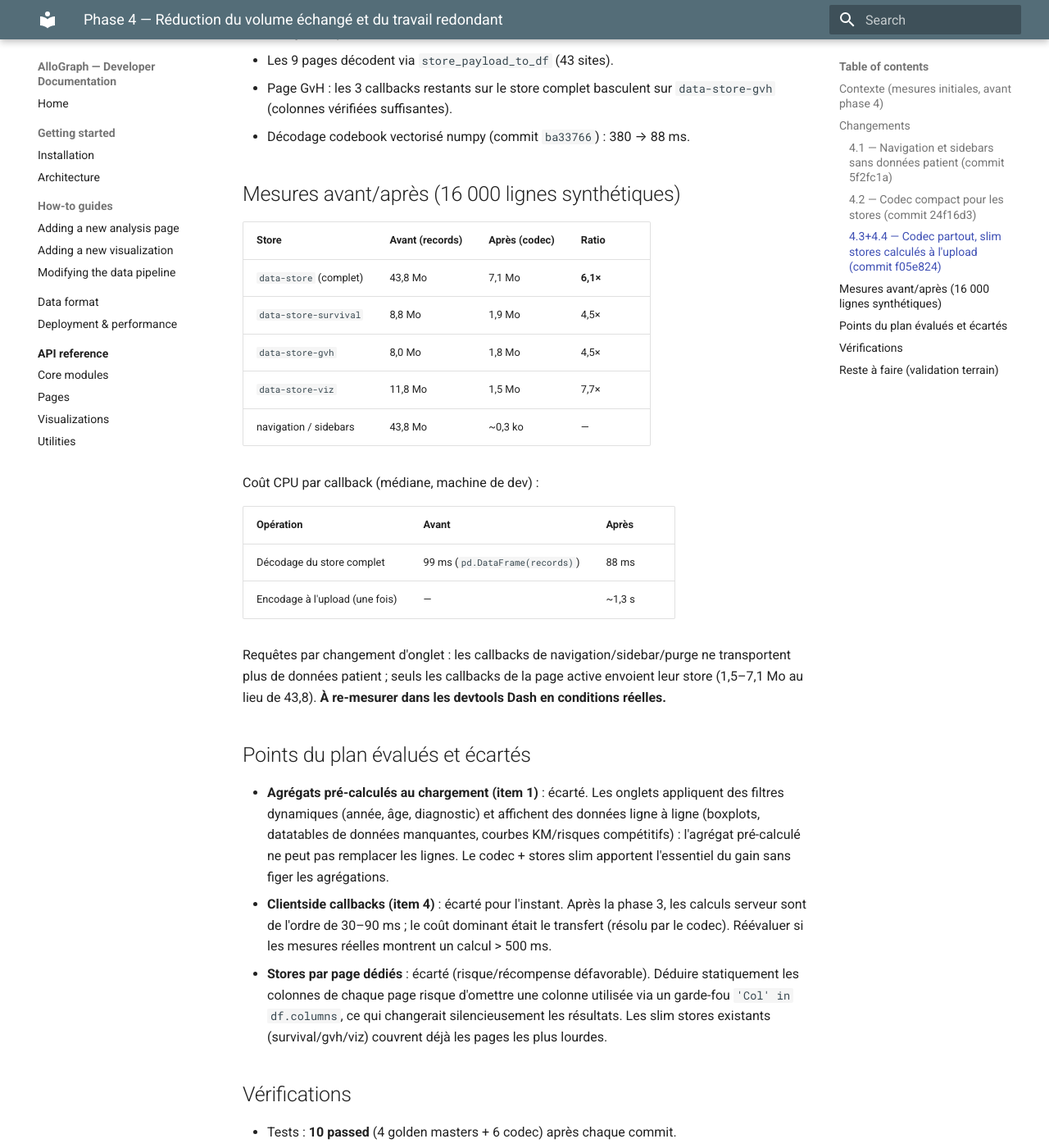
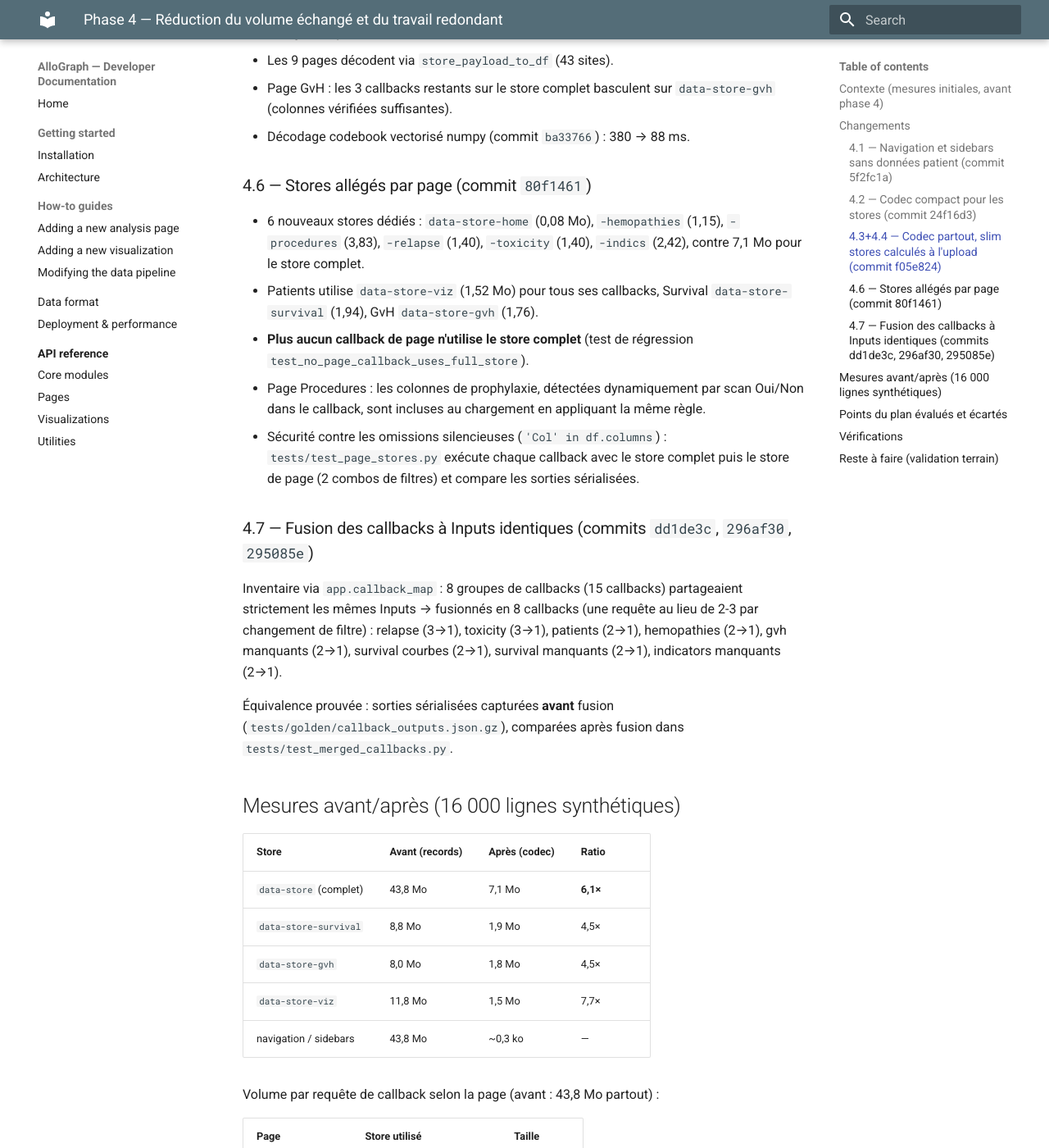
Before and after one commit to LaitEntier/AlloGraph, an MkDocs documentation site: the page built from docs/perf/phase4.md, in a window 1280 px wide and 1400 px high, scrolled down 1408 px. Shown: the whole window at 82% size. Built offline with MkDocs 1.6.1 and Material for MkDocs 9.7.7, drawn with Linux system fonts in a browser that asks for light colours; some of the changed text lies outside the part shown.

Commit message:
Phase 4 perf: rapport mis a jour (stores par page + fusions de callbacks)

```diff
--- a/docs/perf/phase4.md
+++ b/docs/perf/phase4.md
@@ -34,6 +34,20 @@ Date : 2025 (branche `perf/phase-0-baseline`). Jeu de mesure : données **synth
 - Page GvH : les 3 callbacks restants sur le store complet basculent sur `data-store-gvh` (colonnes vérifiées suffisantes).
 - Décodage codebook vectorisé numpy (commit `ba33766`) : 380 → 88 ms.
 
+### 4.6 — Stores allégés par page (commit `80f1461`)
+
+- 6 nouveaux stores dédiés : `data-store-home` (0,08 Mo), `-hemopathies` (1,15), `-procedures` (3,83), `-relapse` (1,40), `-toxicity` (1,40), `-indics` (2,42), contre 7,1 Mo pour le store complet.
+- Patients utilise `data-store-viz` (1,52 Mo) pour tous ses callbacks, Survival `data-store-survival` (1,94), GvH `data-store-gvh` (1,76).
+- **Plus aucun callback de page n'utilise le store complet** (test de régression `test_no_page_callback_uses_full_store`).
+- Page Procedures : les colonnes de prophylaxie, détectées dynamiquement par scan Oui/Non dans le callback, sont incluses au chargement en appliquant la même règle.
+- Sécurité contre les omissions silencieuses (`'Col' in df.columns`) : `tests/test_page_stores.py` exécute chaque callback avec le store complet puis le store de page (2 combos de filtres) et compare les sorties sérialisées.
+
+### 4.7 — Fusion des callbacks à Inputs identiques (commits `dd1de3c`, `296af30`, `295085e`)
+
+Inventaire via `app.callback_map` : 8 groupes de callbacks (15 callbacks) partageaient strictement les mêmes Inputs → fusionnés en 8 callbacks (une requête au lieu de 2-3 par changement de filtre) : relapse (3→1), toxicity (3→1), patients (2→1), hemopathies (2→1), gvh manquants (2→1), survival courbes (2→1), survival manquants (2→1), indicators manquants (2→1).
+
+Équivalence prouvée : sorties sérialisées capturées **avant** fusion (`tests/golden/callback_outputs.json.gz`), comparées après fusion dans `tests/test_merged_callbacks.py`.
+
 ## Mesures avant/après (16 000 lignes synthétiques)
 
 | Store | Avant (records) | Après (codec) | Ratio |
@@ -43,6 +57,21 @@ Date : 2025 (branche `perf/phase-0-baseline`). Jeu de mesure : données **synth
 | `data-store-gvh` | 8,0 Mo | 1,8 Mo | 4,5× |
 | `data-store-viz` | 11,8 Mo | 1,5 Mo | 7,7× |
 | navigation / sidebars | 43,8 Mo | ~0,3 ko | — |
+
+Volume par requête de callback selon la page (avant : 43,8 Mo partout) :
+
+| Page | Store utilisé | Taille |
+|---|---|---|
+| Home | `data-store-home` | 0,08 Mo |
+| Patients | `data-store-viz` | 1,5 Mo |
+| Indications | `data-store-hemopathies` | 1,2 Mo |
+| Procedures | `data-store-procedures` | 3,8 Mo |
+| GvH | `data-store-gvh` | 1,8 Mo |
+| Relapse / Toxicity | stores dédiés | 1,4 Mo |
+| Survival | `data-store-survival` | 1,9 Mo |
+| Indicators | `data-store-indics` | 2,4 Mo |
+
+Requêtes par changement de filtre : réduites par les fusions (ex. Relapse : 3 → 1 ; Survival : 4 → 2). Navigation/sidebar/purge : ~0,3 ko. **À re-mesurer dans les devtools en conditions réelles.**
 
 Coût CPU par callback (médiane, machine de dev) :
 
@@ -55,15 +84,15 @@ Requêtes par changement d'onglet : les callbacks de navigation/sidebar/purge ne
 
 ## Points du plan évalués et écartés
 
-- **Agrégats pré-calculés au chargement (item 1)** : écarté. Les onglets appliquent des filtres dynamiques (année, âge, diagnostic) et affichent des données ligne à ligne (boxplots, datatables de données manquantes, courbes KM/risques compétitifs) : l'agrégat pré-calculé ne peut pas remplacer les lignes. Le codec + stores slim apportent l'essentiel du gain sans figer les agrégations.
-- **Clientside callbacks (item 4)** : écarté pour l'instant. Après la phase 3, les calculs serveur sont de l'ordre de 30–90 ms ; le coût dominant était le transfert (résolu par le codec). Réévaluer si les mesures réelles montrent un calcul > 500 ms.
-- **Stores par page dédiés** : écarté (risque/récompense défavorable). Déduire statiquement les colonnes de chaque page risque d'omettre une colonne utilisée via un garde-fou `'Col' in df.columns`, ce qui changerait silencieusement les résultats. Les slim stores existants (survival/gvh/viz) couvrent déjà les pages les plus lourdes.
+- **Agrégats pré-calculés au chargement (item 1)** : écarté. Les onglets appliquent des filtres dynamiques (année, âge, diagnostic) et affichent des données ligne à ligne (boxplots, datatables de données manquantes, courbes KM/risques compétitifs) : l'agrégat pré-calculé ne peut pas remplacer les lignes. Le codec + stores par page apportent l'essentiel du gain sans figer les agrégations.
+- **Clientside callbacks (item 4)** : écarté pour l'instant. Après la phase 3, les calculs serveur sont de l'ordre de 30–90 ms ; le coût dominant était le transfert (résolu par le codec + stores par page). Réévaluer si les mesures réelles montrent un calcul > 500 ms.
+- **Stores par page** : implémenté (4.6) avec harnais d'équivalence, contrairement à l'estimation initiale de risque — le risque d'omission de colonne est couvert par `tests/test_page_stores.py`.
 
 ## Vérifications
 
-- Tests : **10 passed** (4 golden masters + 6 codec) après chaque commit.
+- Tests : **28 passed** (4 golden masters + 6 codec + 10 stores par page + 8 callbacks fusionnés) après chaque commit.
 - `import app` OK (Dash valide les signatures de callbacks au chargement).
-- Comportement fonctionnel : équivalence du codec prouvée par test ; aucun calcul modifié dans cette phase.
+- Comportement fonctionnel : équivalence du codec et des fusions prouvée par tests ; calculs inchangés (phase 3).
 - Conformité : aucune persistance serveur ajoutée ; tous les stores restent en `memory`.
 
 ## Reste à faire (validation terrain)
```
